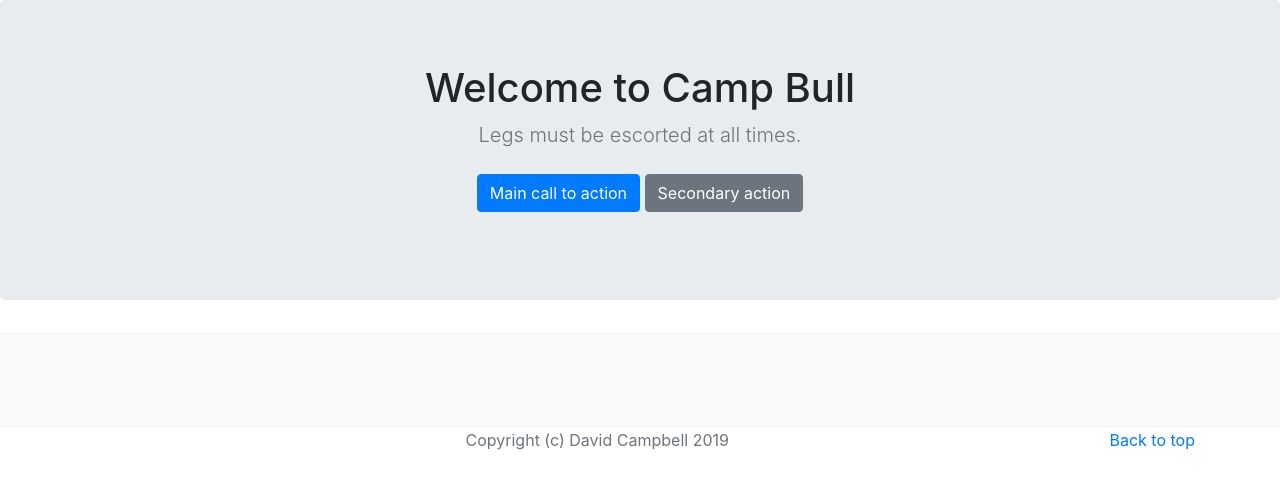
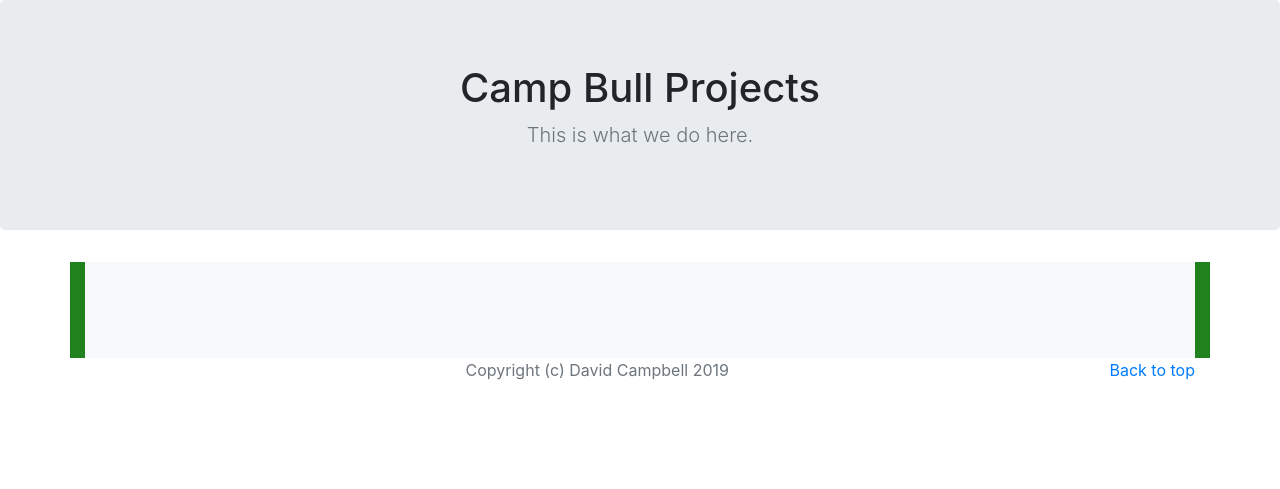
Before and after one commit to AbnBull/campbull-project, a Django app: page /projects/ in a window 1280 px wide. Shown: the part 56-545 px from the top of the page. Run offline with Django 3.2, Linux system fonts and the light colour scheme; data that the repository does not hold is empty; some libraries are stand-ins or nearby versions.

Commit message:
Fixing project_main page

```diff
--- a/projects/models.py
+++ b/projects/models.py
@@ -1,5 +1,9 @@
 from django.db import models
 
 class Project(models.Model):
+    project_name = models.CharField(max_length=50)
     image = models.ImageField(upload_to='images/')
     summary = models.CharField(max_length=200)
+
+    def __str__(self):
+        return self.title
--- a/projects/templates/projects/projectsmain.html
+++ b/projects/templates/projects/projectsmain.html
@@ -50,26 +50,26 @@
     </nav>
 </header>
 
-<main role="main">
+<main role="main" >
 
   <section class="jumbotron text-center">
     <div class="container">
-      <h1 class="jumbotron-heading">Welcome to Camp Bull</h1>
-      <p class="lead text-muted">Legs must be escorted at all times.</p>
-      <p>
-        <a href="#" class="btn btn-primary my-2">Main call to action</a>
-        <a href="#" class="btn btn-secondary my-2">Secondary action</a>
-      </p>
+      <h1 class="jumbotron-heading">Camp Bull Projects</h1>
+      <p class="lead text-muted">This is what we do here.</p>
+      <p></p>
     </div>
   </section>
+  <div class="container" style="background: #1f821c">
 
-  <div class="album py-5 bg-light">
-    <div class="container">
 
-      <div class="row">
+    <div class="album py-5 bg-light" style="background: #1f821c">
+      <div class="container" style="background: #1f821c" >
+
+        <div class="row" style="background: #1f821c">
 
           {% for project in projects.all %}
-         <div class="col-md-4">
+           <div class="col-md-4" >
+             <p class='text-center'>{{project.project_name}}</p>
              <div class="card mb-4 box-shadow">
                <img class="card-img-top" src="{{ project.image.url }}" />
                <div class="card-body">
@@ -81,7 +81,7 @@
         </div>
       </div>
     </div>
-
+  </div>
 </main>
 
 <footer class="text-muted">
--- a/projects/views.py
+++ b/projects/views.py
@@ -3,8 +3,9 @@ from django.shortcuts import render
 from .models import Project
 
 def home(request):
-    projects = Project.objects
-    return render(request, 'projects/home.html', {'projects':projects})
+
+    return render(request, 'projects/home.html' )
 
 def projectsmain(request):
-    return render(request, 'projects/projectsmain.html')
+    projects = Project.objects
+    return render(request, 'projects/projectsmain.html', {'projects':projects})
```
Also changed, not shown: projects/migrations/0002_project_project_name.py (added). Lines whose indentation alone changed are shown as unchanged.
